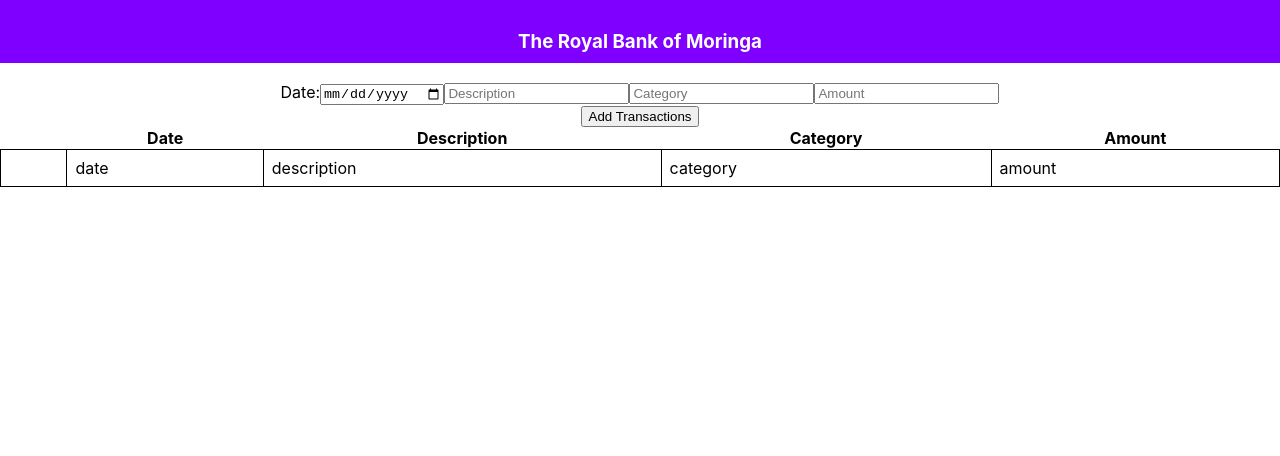
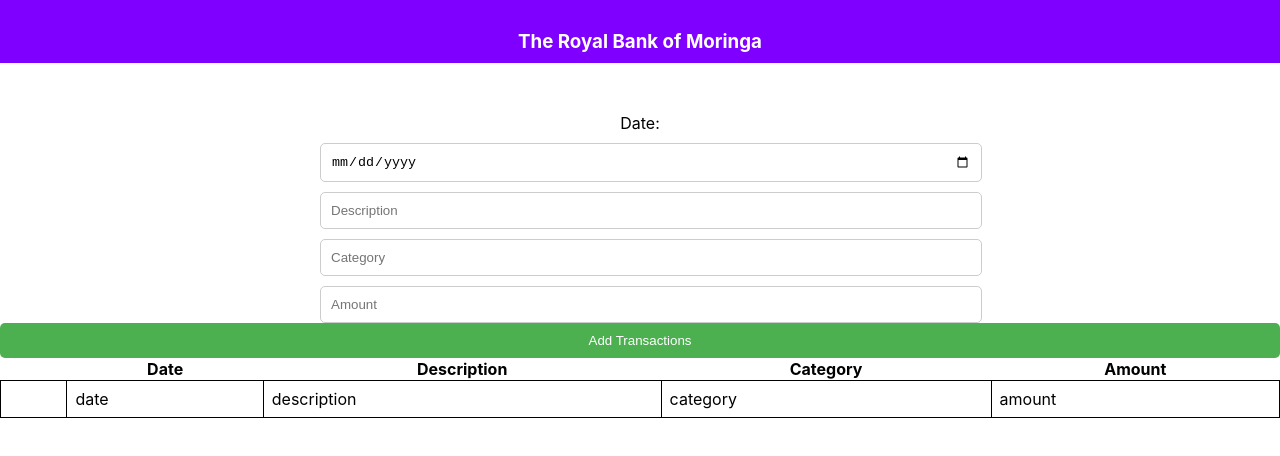
Before and after one commit to fatush254/Fatuma-Phase-2-WK1-CODECHALLENGE1, a React (Create React App) app: page / in a window 1280 px wide. Shown: the top 456 px of the page. Built offline with nearby package versions, Linux system fonts and the light colour scheme.

Commit message:
complete

```diff
--- a/src/components/Form.css
+++ b/src/components/Form.css
@@ -0,0 +1,36 @@
+form {
+    display: flex;
+    flex-direction: column;
+    align-items: center;
+    margin-top: 50px;
+  }
+
+  #form {
+    display: flex;
+    flex-direction: column;
+    gap: 10px;
+    width: 50%;
+  }
+
+  input[type="date"],
+  input[type="text"],
+  input[placeholder] {
+    padding: 10px;
+    border: 1px solid #ccc;
+    border-radius: 5px;
+    width: 100%;
+  }
+
+  input[type="submit"] {
+    padding: 10px 20px;
+    background-color: #4CAF50;
+    color: white;
+    border: none;
+    border-radius: 5px;
+    cursor: pointer;
+    width: 100%;
+  }
+
+  input[type="submit"]:hover {
+    background-color: #3e8e41;
+  }
```
Also changed, not shown: src/components/Table.js (indentation only).
